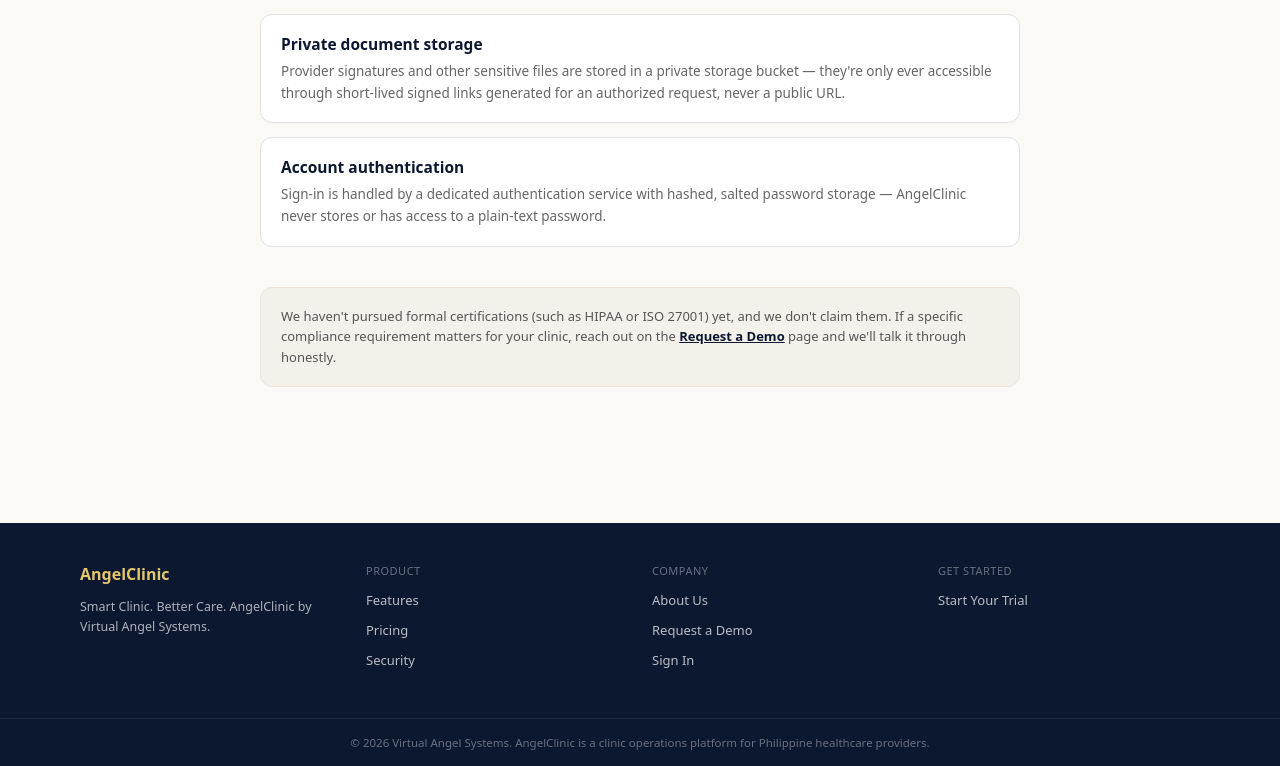
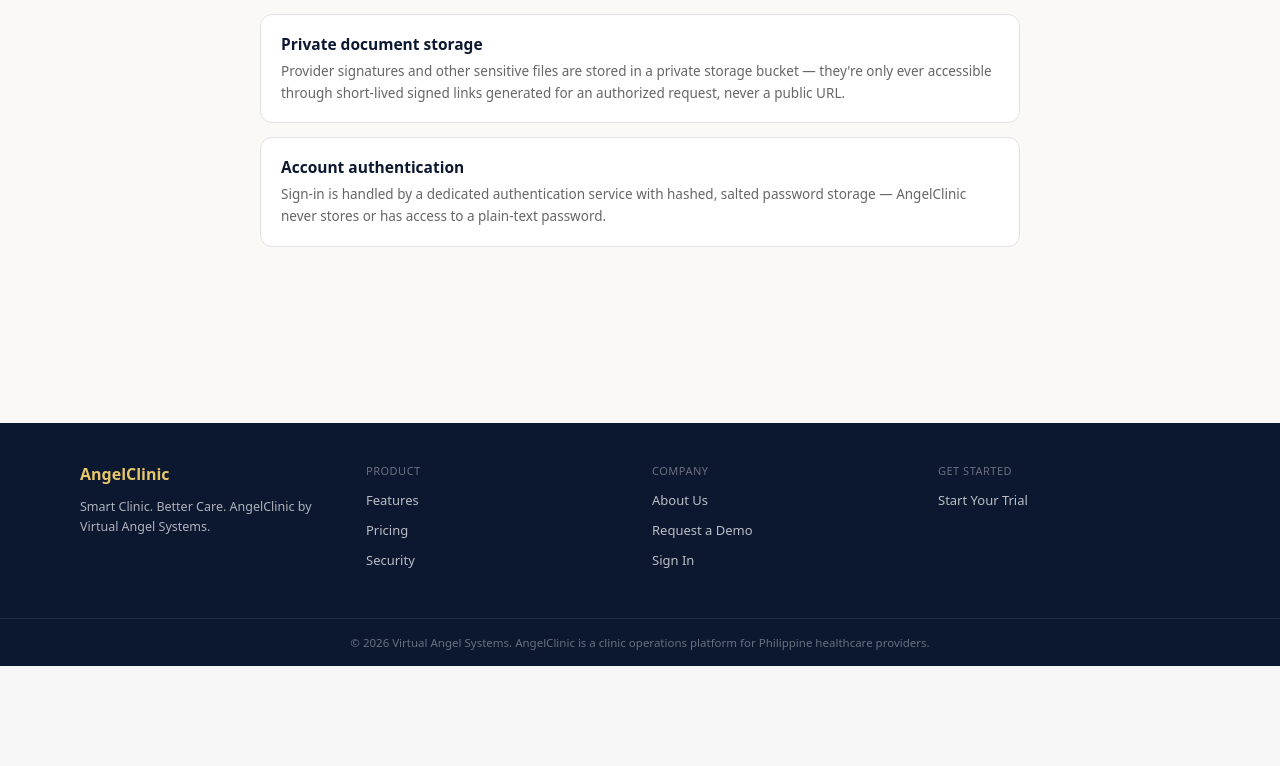
Before and after one commit to Virtualangel2020/ph-clinic-saas, a Next.js app: page /security in a window 1280 px wide. Shown: the part 1000-1766 px from the top of the page. After the commit the page ends 1666 px from the top, so only its background shows below. Built offline with nearby package versions, Linux system fonts and the light colour scheme; no server answers; the database is empty.

Commit message:
Remove HIPAA/US-market compliance framing from Security page (AngelClinic serves Philippine clinics only)

```diff
--- a/app/security/page.tsx
+++ b/app/security/page.tsx
@@ -7,9 +7,11 @@
 
 // Every claim on this page describes something actually built in this
 // codebase as of this writing. Do NOT add claims here (AES-256, ISO
-// certifications, HIPAA/PhilHealth certification, etc.) without the
+// certifications, Data Privacy Act/NPC registration, etc.) without the
 // underlying control actually existing — this page is meant to stay
 // exactly as honest as the audit_logs/RLS/RPC architecture it describes.
+// AngelClinic serves Philippine clinics only — don't reintroduce US-market
+// compliance framing (HIPAA, etc.) here.
 const CONTROLS = [
   {
     title: "Data isolation between clinics",
@@ -67,12 +69,6 @@
             </div>
           ))}
         </div>
-
-        <div style={{ background: "#f4f1ea", border: "1px solid #ece5d6", borderRadius: 12, padding: "18px 20px", fontSize: 13, color: "#555", lineHeight: 1.6 }}>
-          We haven't pursued formal certifications (such as HIPAA or ISO 27001) yet, and we don't claim them. If a
-          specific compliance requirement matters for your clinic, reach out on the{" "}
-          <a href="/request-demo" style={{ color: "#0c1730", fontWeight: 600 }}>Request a Demo</a> page and we'll talk it through honestly.
-        </div>
       </main>
 
       <SiteFooter />
```
